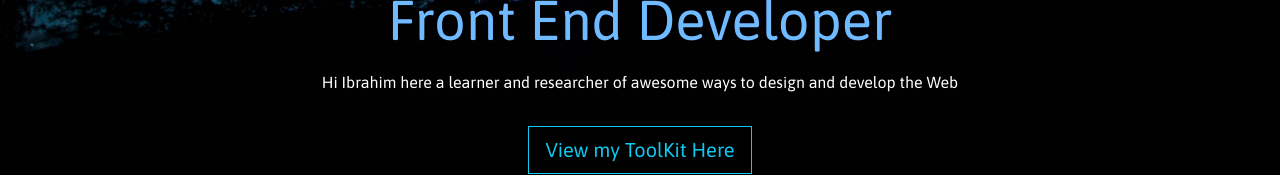
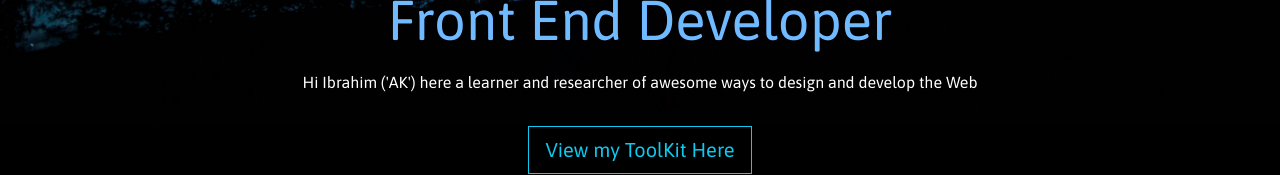
Before and after one commit to akibrahimug/akibrahimug.github.io, a plain HTML site: page index.html in a window 1280 px wide. Shown: the part 437-612 px from the top of the page. Drawn offline with nearby package versions, Linux system fonts and the light colour scheme; a web font is replaced by a local one.

Commit message:
name edit

```diff
--- a/index.html
+++ b/index.html
@@ -138,7 +138,7 @@
                     <img src="img/iheb-ab-OBufvGMaBaQ-unsplash.jpg" alt="" class="profile">
                 </div>
                 <h1 class="mt-1 title display-4 p-2">Front End Developer</h1>
-                <p class="brif-bio text-center">Hi Ibrahim here a learner and researcher of awesome ways to design and develop the Web</p>
+                <p class="brif-bio text-center">Hi Ibrahim ('AK') here a learner and researcher of awesome ways to design and develop the Web</p>
               </div>
           </div>
         </div>
```
